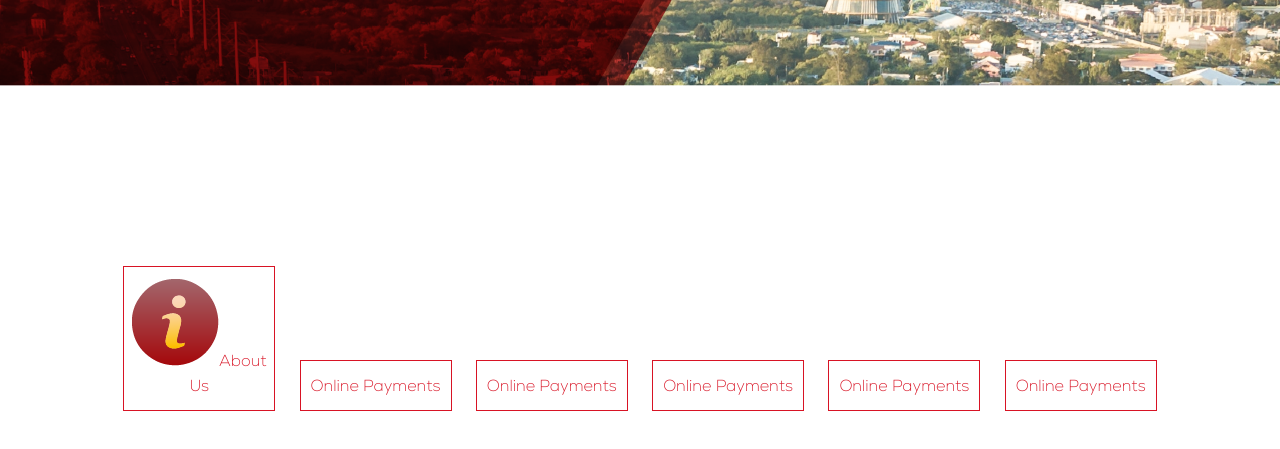
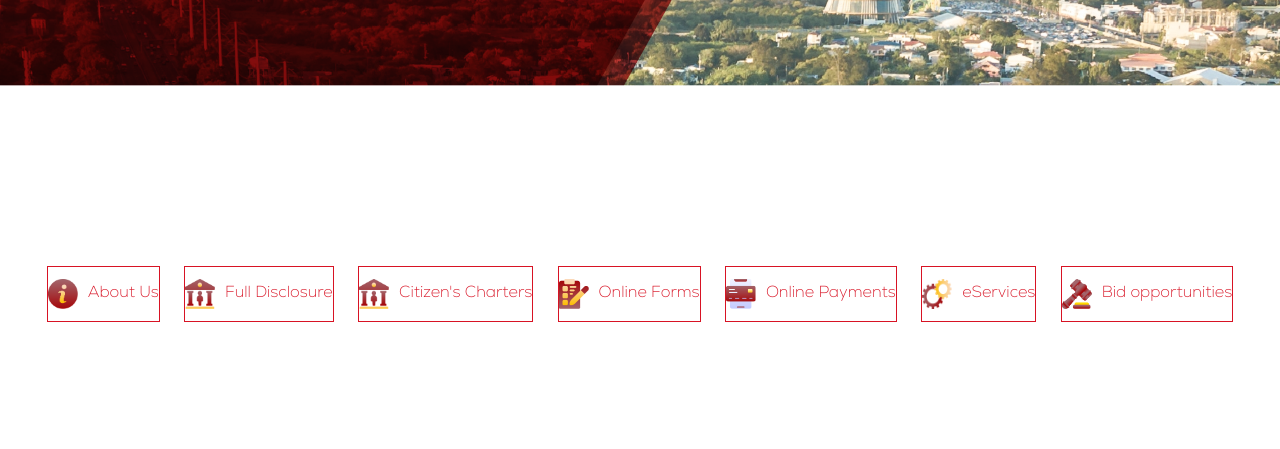
Before and after one commit to D1EA0N/ENCHANTED-KINGDOM-WEBSITE, a plain HTML site: page index.html in a window 1280 px wide. Shown: the part 309-758 px from the top of the page. Drawn offline with Linux system fonts and the light colour scheme.

Commit message:
update images

```diff
--- a/index.html
+++ b/index.html
@@ -25,11 +25,12 @@
     <section class="nav-body">
         <div class="nav-bar">
             <a href=""><span></span><img src="resources/icn-about_us.png">About Us</a>
-            <a href=""><span></span>Online Payments</a>
-            <a href=""><span></span>Online Payments</a>
-            <a href=""><span></span>Online Payments</a>
-            <a href=""><span></span>Online Payments</a>
-            <a href=""><span></span>Online Payments</a>
+            <a href=""><span></span><img src="resources/icn-government_officials.png">Full Disclosure</a>
+            <a href=""><span></span><img src="resources/icn-government_officials.png">Citizen's Charters</a>
+            <a href=""><span></span><img src="resources/icn-online_forms.png">Online Forms</a>
+            <a href=""><span></span><img src="resources/icn-online_payments.png">Online Payments</a>
+            <a href=""><span></span><img src="resources/icn-eServices.png">eServices</a>
+            <a href=""><span></span><img src="resources/icn-bid_opportunities.png">Bid opportunities</a>
         </div>
     </section>
     <!--NAV BOX END-->
--- a/style.css
+++ b/style.css
@@ -77,7 +77,11 @@ html {
     padding-top: 180px;
 }
 .nav-bar img{
-
+    width: 30px;
+    height: 30px;
+    float: left;
+    margin-right: 10px;
+    vertical-align: middle;
 }
 .nav-bar a{
     margin: 70px auto 0;
@@ -93,14 +97,16 @@ html {
     position: relative;
     z-index: 1;
     transition: color 0.5s;
+    width: auto;
 }
 .nav-bar a span{
-    width: 0%;
-    height: 100%;
+    width: auto;
+    height: auto;
     position: absolute;
     top: 0;
     left: 0;
     background-color: #fff;
     z-index: -1;
     transition: 0.5s;
+
 }
```
